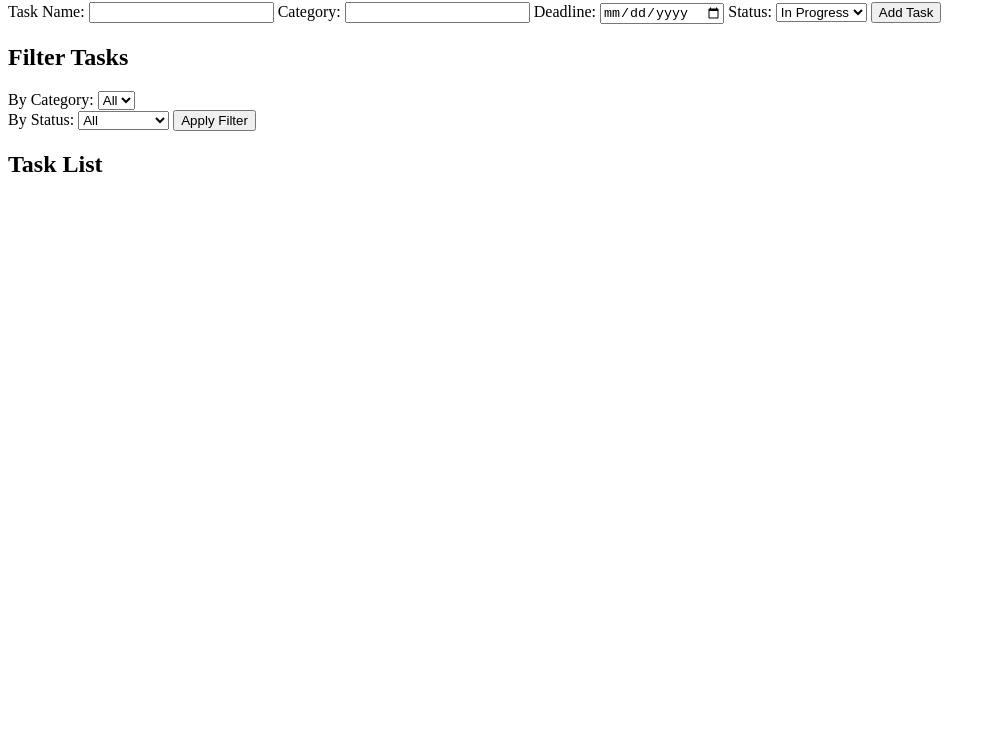
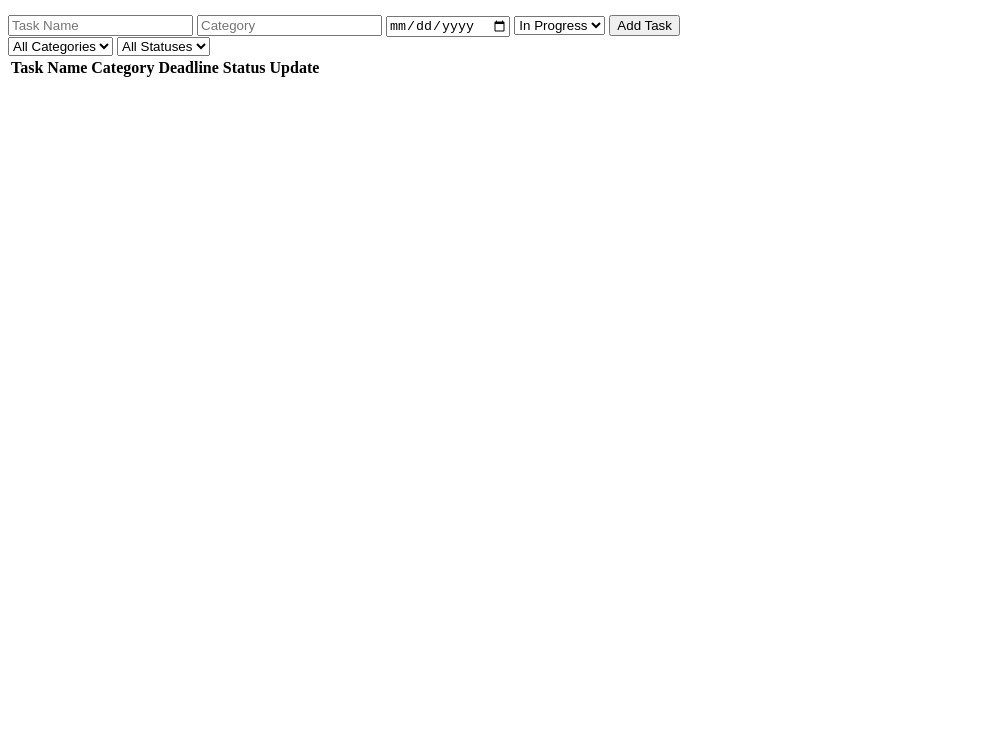
Before and after one commit to Patriciadot/Sba-4, a plain HTML site: page index.html in a window 1280 px wide. Shown: the part 65-800 px from the top of the page, without its empty margins (0-996 px from the left). Drawn offline with Linux system fonts and the light colour scheme.

Commit message:
added html structure

```diff
--- a/index.html
+++ b/index.html
@@ -10,63 +10,48 @@
 
 </head>
 
+
 <body>
+    <div class="container">
+        <h1>Task Manager</h1>
 
-    <script src="script.js"></script>
+        <div class="task-form">
+            <input type="text" id="taskName" placeholder="Task Name" />
+            <input type="text" id="taskCategory" placeholder="Category" />
+            <input type="date" id="taskDeadline" />
+            <select id="taskStatus">
+                <option value="In Progress">In Progress</option>
+                <option value="Completed">Completed</option>
+            </select>
+            <button onclick="addTask()">Add Task</button>
+        </div>
 
-    <section> </section>
-    <h2>Add New Task</h2>
-    <label for="taskName">Task Name:
-        <input type="text" id="taskName">
-    </label>
+        <div class="filters">
+            <select id="filterCategory" onchange="renderTasks()">
+                <option value="">All Categories</option>
+            </select>
 
-    <label for="taskCategory">Category:
-        <input type="text" id="taskCategory">
-    </label>
+            <select id="filterStatus" onchange="renderTasks()">
+                <option value="">All Statuses</option>
+                <option value="In Progress">In Progress</option>
+                <option value="Completed">Completed</option>
+                <option value="Overdue">Overdue</option>
+            </select>
+        </div>
 
-    <label for="taskDeadline">Deadline:
-        <input type="date" id="taskDeadline">
-    </label>
-
-    <label for="taskStatus">Status:
-        <select id="taskStatus">
-            <option value="In Progress">In Progress</option>
-            <option value="Pending">Pending</option>
-            <option value="Completed">Completed</option>
-        </select>
-    </label>
-
-    <button id="addTaskBtn">Add Task</button>
-    </div>
-    </section>
-    <section>
-        <div class="filter-section">
-            <h2>Filter Tasks</h2>
-            <label for="filterCategory">By Category:
-                <select id="filterCategory">
-                    <option value="All">All</option>
-
-                </select>
-            </label>
-    </section>
-    <label for="filterStatus">By Status:
-        <select id="filterStatus">
-            <option value="All">All</option>
-            <option value="In Progress">In Progress</option>
-            <option value="Pending">Pending</option>
-            <option value="Completed">Completed</option>
-        </select>
-    </label>
-
-    <button id="applyFilterBtn">Apply Filter</button>
+        <table>
+            <thead>
+                <tr>
+                    <th>Task Name</th>
+                    <th>Category</th>
+                    <th>Deadline</th>
+                    <th>Status</th>
+                    <th>Update</th>
+                </tr>
+            </thead>
+            <tbody id="taskList"></tbody>
+        </table>
     </div>
 
-    <div>
-        <h2>Task List</h2>
-        <div id="taskList"></div>
-    </div>
-
-
 </body>
-
 </html>
```
